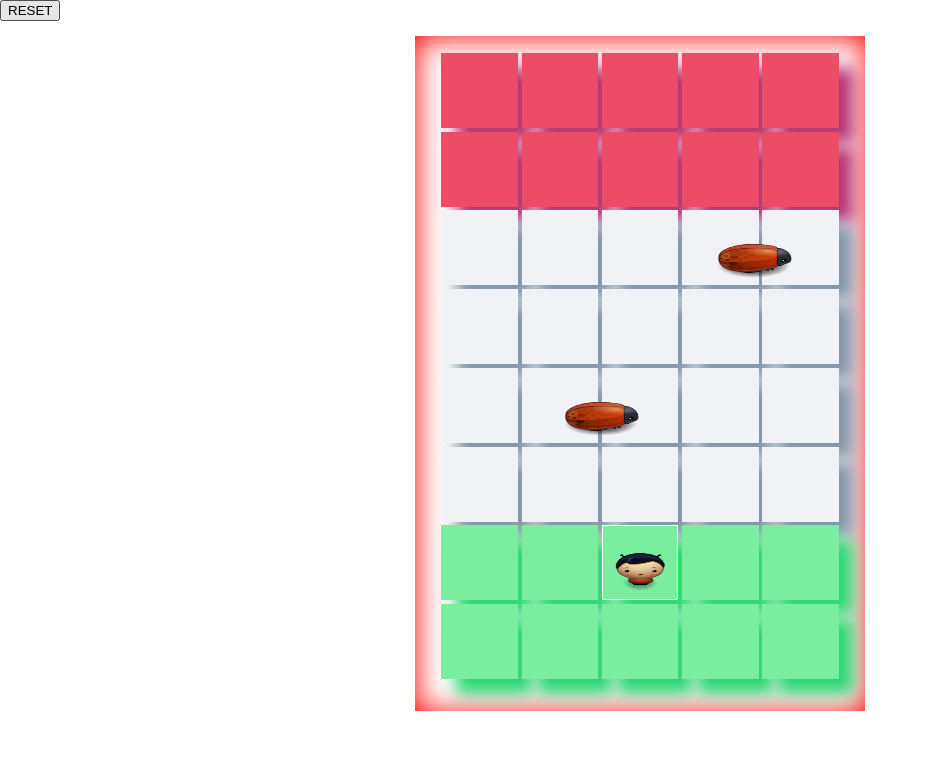
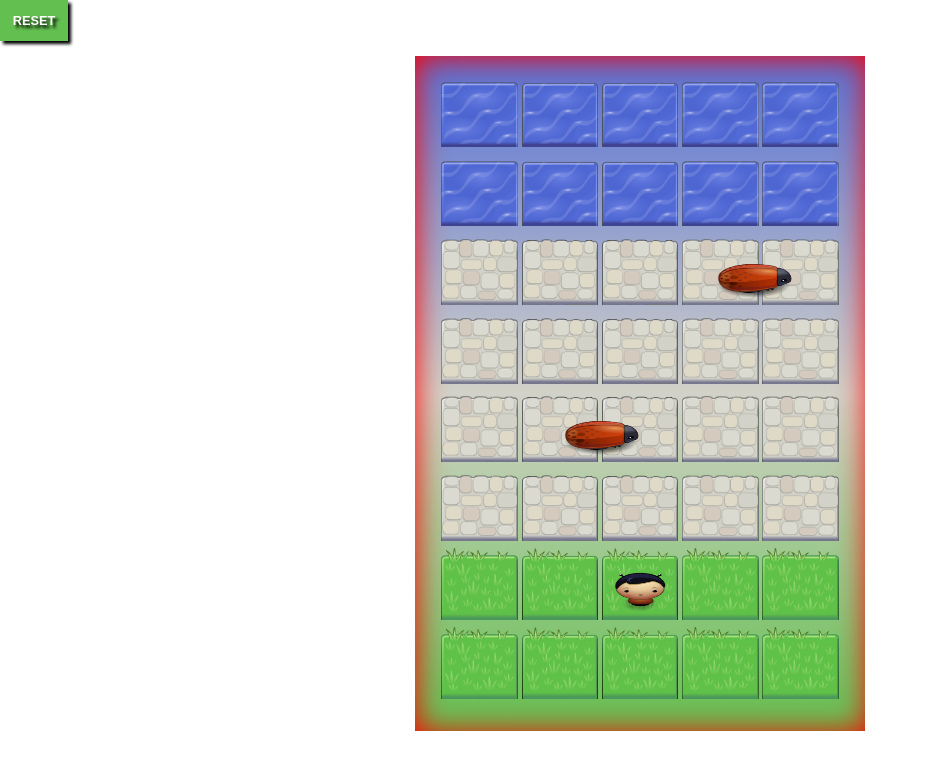
Before and after one commit to arangodavid/FroggerJSGame, a website: page index.html in a window 1280 px wide. Both pictures are taken after a click on the button "START GAME". Shown: the whole page, without its empty margins (0-928 px from the left). Drawn offline with Linux system fonts and the light colour scheme.

Commit message:
working on player movement bug on reset

```diff
--- a/index.html
+++ b/index.html
@@ -8,9 +8,9 @@
 </head>
 <body>
 	<script async></script>
-	<header>
-		<nav>
-			<button id="start" type="button">START GAME</button>
+	<header class="header">
+		<nav class="nav">
+			<button id="start" class="start_bttn" type="button">START GAME</button>
 		</nav>
 	</header>
 	<main class="world_grid">
--- a/js/app.js
+++ b/js/app.js
@@ -9,6 +9,7 @@
 	NOTE 7.) GIVE PLAYER POINTS AND LIVES
 	NOTE 8.) CREATE A GAME STATE, FOR LEVELS
 	NOTE 9.) ADD NEW LEVELS, ADD COLLECTIBLES, EXTRA LIVES..
+	NOTE 10.) PREPEND ALL PROPERTIES WITH UNDERSCORES, CREATE SETTER AND GETTER METHODS FOR PROPERTIES THAT NEED TO BE ACCESSED LATER
 */
 (function() {
 	'use strict'
@@ -53,16 +54,19 @@
 			};
 		});
 	};
-	Obstacle.prototype.handleCollision = function() {//THIS MIGHT HAVE TO BE A OBSTACLE FUNCTION
+	Obstacle.prototype.handleCollision = function() {
 		var obstaclesHtmlCollection = document.getElementsByClassName('obstacle'),
 			obstaclesArray = Array.prototype.slice.call(obstaclesHtmlCollection),
 			$this = this;
 		obstaclesArray.forEach(function(el, i) {
 			var elBounding = el.getBoundingClientRect(),
 				playerBounding = document.getElementById('player').getBoundingClientRect();
-			if(elBounding.y === playerBounding.y && elBounding.x >= playerBounding.x) { //THINK ABOUT THIS ONE THOROUGHLY
-				//needs to check for exact x-axis and y-axis
+			if(elBounding.y === playerBounding.y && elBounding.x >= playerBounding.x) {
+				var player = document.getElementById('player');
+				player.style.right = 0;
+				player.style.bottom = 0;
 				console.log('bump');
+				console.dir(player);
 			};
 		});
 	};
@@ -77,7 +81,6 @@
 		}, 5);
 		this.outOfBounds();
 		this.handleCollision();
-		//CHECK FOR COLLISIONS HERE AS WELL...
 	};
 
 	function reset() {
@@ -104,9 +107,10 @@
 		playerEl.src = this.cover;
 		playerEl.setAttribute('id',  'player');
 		this.activePlayer = playerEl;
-		playerStartLoc.appendChild(playerEl);
+		this.activePlayer.playerOptions = this;
+		playerStartLoc.appendChild(this.activePlayer);
 	};
-	// Player.prototype.movePlayer = function(direction) {
+	// Player.prototype.resetPos = function(direction) {
 
 	// }
 	Player.prototype.handleInput = function(direction) {
@@ -116,6 +120,7 @@
 				this.jumpX = spaces;
 				var gameSpaces = this.jumpX + 'px';
 				this.activePlayer.style.right = gameSpaces;
+				// this.resetPos();
 			break;
 
 			case 'up':
@@ -123,6 +128,7 @@
 				this.jumpY = spaces;
 				var gameSpaces = this.jumpY + 'px';
 				this.activePlayer.style.bottom = gameSpaces;
+				// this.resetPos();
 			break;
 
 			case 'right':
@@ -130,6 +136,7 @@
 				this.jumpX = spaces;
 				var gameSpaces = this.jumpX + 'px';
 				this.activePlayer.style.right = gameSpaces;
+				// this.resetPos();
 			break;
 
 			case 'down':
@@ -137,6 +144,7 @@
 				this.jumpY = spaces;
 				var gameSpaces = this.jumpY + 'px';
 				this.activePlayer.style.bottom = gameSpaces;
+				// this.resetPos();
 			break;
 
 			default:
@@ -155,7 +163,7 @@
 
 	function run() {
 		gameOn = !gameOn;
-		if(gameOn) {2
+		if(gameOn) {
 			startButton.innerHTML = 'RESET';
 			repeatObstacles = setInterval(function() {
 				obstacle.createElement();
--- a/scss/style.scss
+++ b/scss/style.scss
@@ -10,6 +10,21 @@ body {
     margin: 0;
     padding: 0;
 }
+.start_bttn {
+	padding: .8rem;
+	font-size: .8rem;
+	font-weight: bold;
+	color: #ffffff;
+	background: #63BF4F;
+	border: 0;
+	box-shadow: .2rem .2rem .2rem #000000;
+	text-shadow: .2rem .2rem .2rem #000000;
+	transition: all .3s linear;
+}
+.start_bttn:hover {
+	padding: .85rem;
+	font-size: .85rem;
+}
 .world_grid {
 	max-width: 30rem;
 	width: 30rem;
@@ -17,6 +32,7 @@ body {
 	box-shadow: inset .1rem .1rem 2rem red;
 	padding: 1rem 1rem 2rem 1rem;
 	overflow: hidden;
+	background: linear-gradient(to bottom, #566FD3, #D2D2C8, #63BF4F);
 	.bar,
 	.grid {
 		display: flex;
@@ -36,16 +52,28 @@ body {
 	position: relative;
 }
 .water_block {
-	box-shadow: 1rem 1rem 1rem #B53471;
-	background: #ED4C67;
+	// box-shadow: 1rem 1rem 1rem #B53471;
+	// background: #ED4C67;
+	background: url(../images/water-block.png);
+	background-size: cover;
+	background-position: center;
+	background-repeat: no-repeat;
 }
 .stone_block {
-	box-shadow: 1rem 1rem 1rem #8395a7;
-	background: #f1f2f6;
+	// box-shadow: 1rem 1rem 1rem #8395a7;
+	// background: #f1f2f6;
+	background: url(../images/stone-block.png);
+	background-size: cover;
+	background-position: center;
+	background-repeat: no-repeat;
 }
 .land_block {
-	box-shadow: 1rem 1rem 1rem #2ed573;
-	background: #7bed9f;
+	// box-shadow: 1rem 1rem 1rem #2ed573;
+	// background: #7bed9f;
+	background: url(../images/grass-block.png);
+	background-size: cover;
+	background-position: center;
+	background-repeat: no-repeat;
 }
 .obstacle,
 #player {
@@ -53,9 +81,7 @@ body {
 	height: 100%;
 	width: 100%;
 	z-index: 1; //Bugs were moving under tiles
-}
-#player {
-	border: 1px solid white;
+	// border: 1px solid white;
 }
 /*.water_img,
 .stone_img,
```
Also changed, not shown: css/style.css, js/app.min.js, 3 other files.
